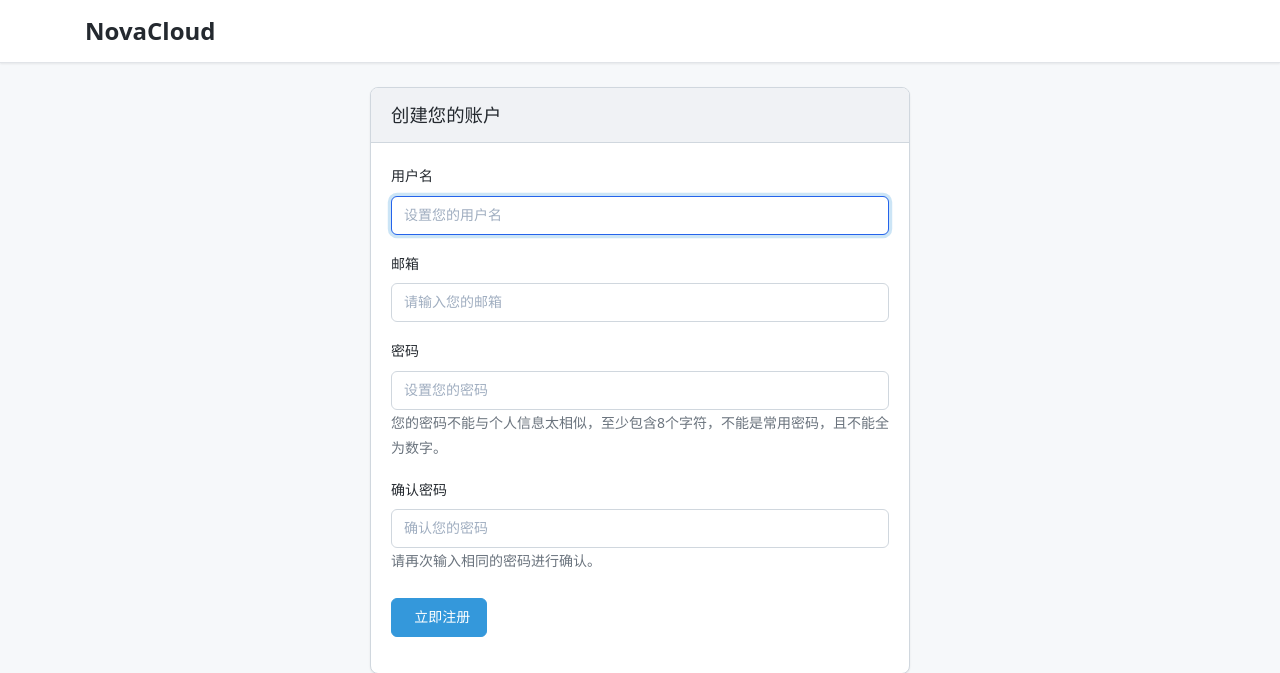
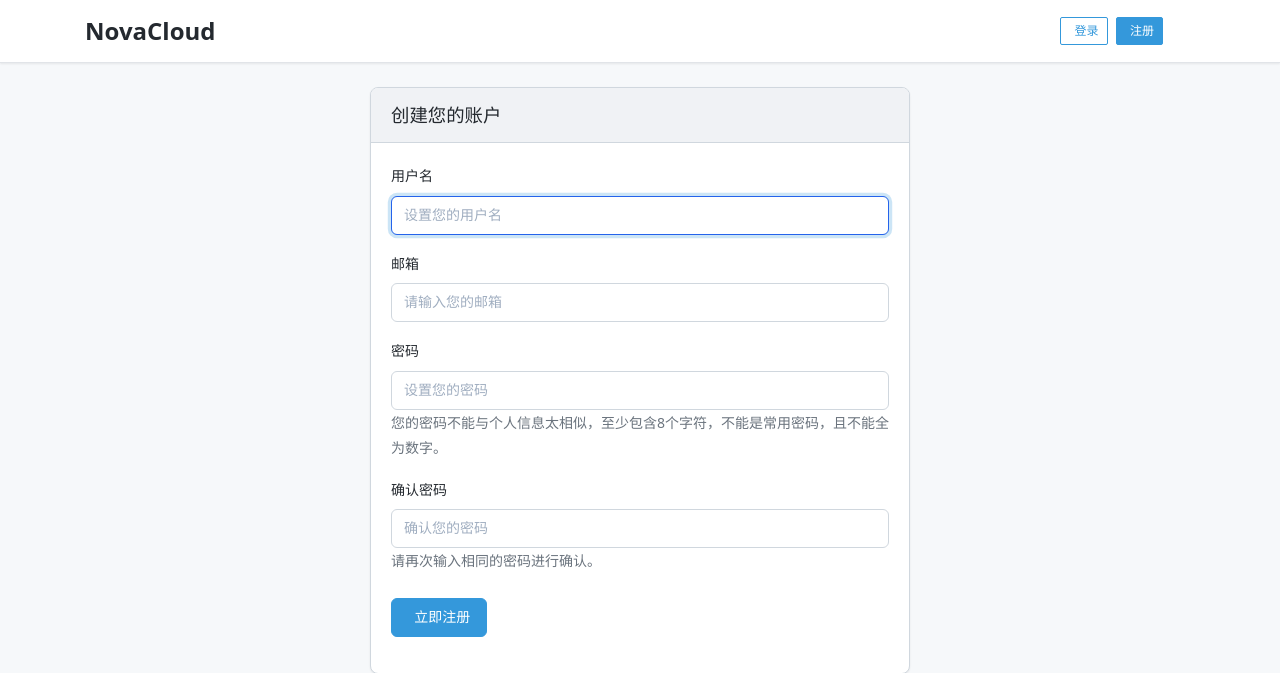
Before and after one commit to Miraitowa-la/NovaCloud, a Django app: page /accounts/register/ in a window 1280 px wide. Shown: the top 673 px of the page. Run offline with Django 5.2, Linux system fonts and the light colour scheme.

Commit message:
第三阶段：用户认证系统与账户管理前端界面 步骤 3.3：用户登出功能

```diff
--- a/accounts/urls.py
+++ b/accounts/urls.py
@@ -6,5 +6,5 @@ app_name = 'accounts'
 urlpatterns = [
     path('register/', views.register_view, name='register'),
     path('login/', views.login_view, name='login'),
-    # 后续会添加登出等URL
+    path('logout/', views.logout_view, name='logout'),
 ]
--- a/accounts/views.py
+++ b/accounts/views.py
@@ -1,5 +1,5 @@
 from django.shortcuts import render, redirect
-from django.contrib.auth import login, authenticate
+from django.contrib.auth import login, authenticate, logout
 from django.contrib import messages
 
 from .forms import UserRegistrationForm, UserLoginForm
@@ -81,3 +81,18 @@
         'next': next_url,
         'page_title': '用户登录'
     })
+
+
+def logout_view(request):
+    """
+    用户登出视图
+    清除用户会话并重定向
+    """
+    # 登出用户
+    logout(request)
+
+    # 添加成功消息
+    messages.info(request, '您已成功登出。')
+
+    # 重定向到首页
+    return redirect('core:index')
--- a/templates/base.html
+++ b/templates/base.html
@@ -19,12 +19,28 @@
     <!-- 顶部导航栏 -->
     <header>
         {% block navbar %}
-        <!-- 导航栏将在后续阶段实现 -->
         <nav class="navbar">
             <div class="container d-flex justify-content-between align-items-center">
-                <a href="#" class="navbar-brand">NovaCloud</a>
+                <a href="{% url 'core:index' %}" class="navbar-brand">NovaCloud</a>
 
                 <div class="d-flex align-items-center">
+                    <!-- 用户认证状态 -->
+                    {% if user.is_authenticated %}
+                        <span class="mr-3 text-muted">
+                            <i class="fas fa-user"></i> {{ user.username }}
+                        </span>
+                        <a href="{% url 'accounts:logout' %}" class="btn btn-outline-primary btn-sm mr-3">
+                            <i class="fas fa-sign-out-alt"></i> 登出
+                        </a>
+                    {% else %}
+                        <a href="{% url 'accounts:login' %}" class="btn btn-outline-primary btn-sm mr-2">
+                            <i class="fas fa-sign-in-alt"></i> 登录
+                        </a>
+                        <a href="{% url 'accounts:register' %}" class="btn btn-primary btn-sm mr-3">
+                            <i class="fas fa-user-plus"></i> 注册
+                        </a>
+                    {% endif %}
+
                     <!-- 主题切换按钮 -->
                     <button id="themeToggleBtn" class="theme-toggle">
                         <i class="fas fa-moon"></i>
```
